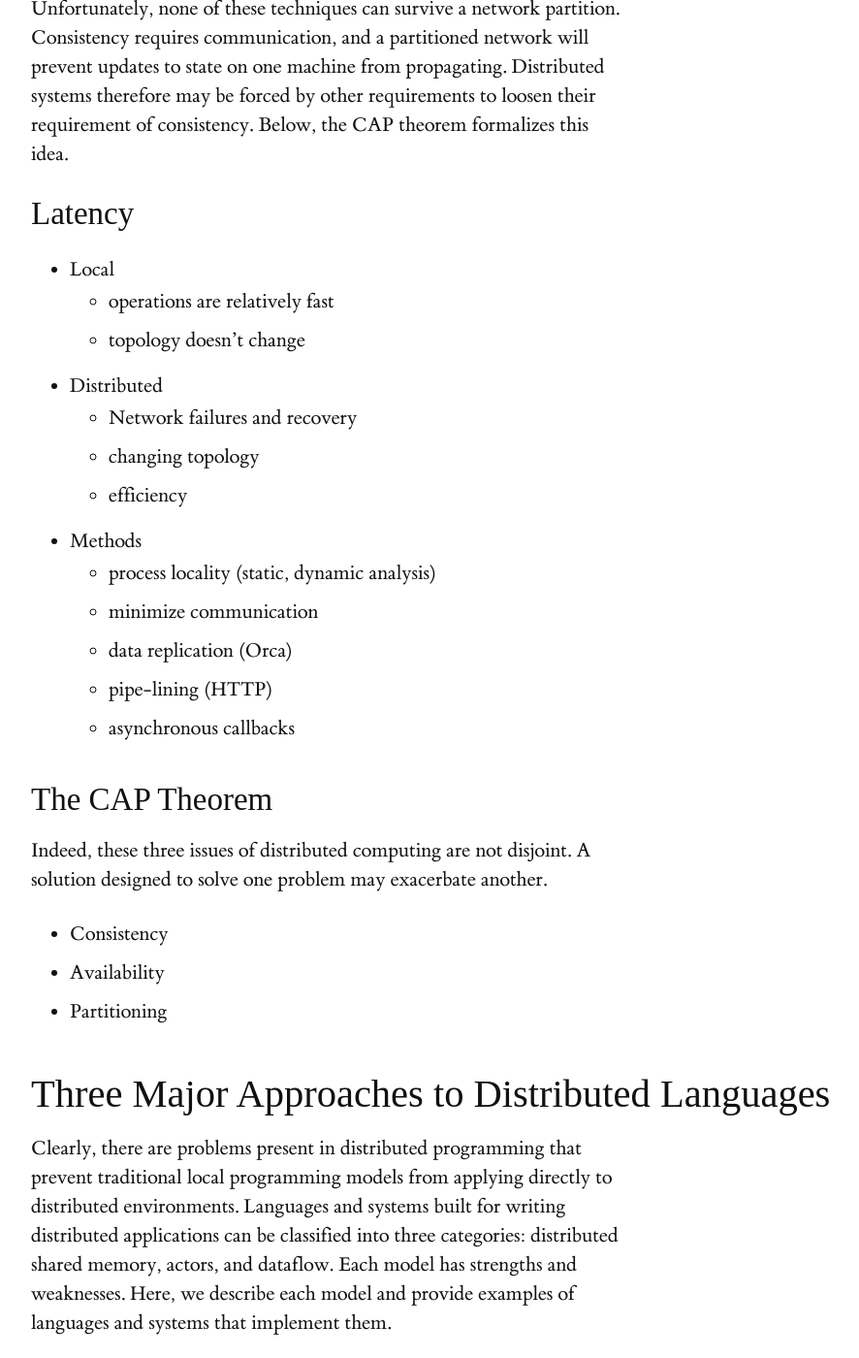
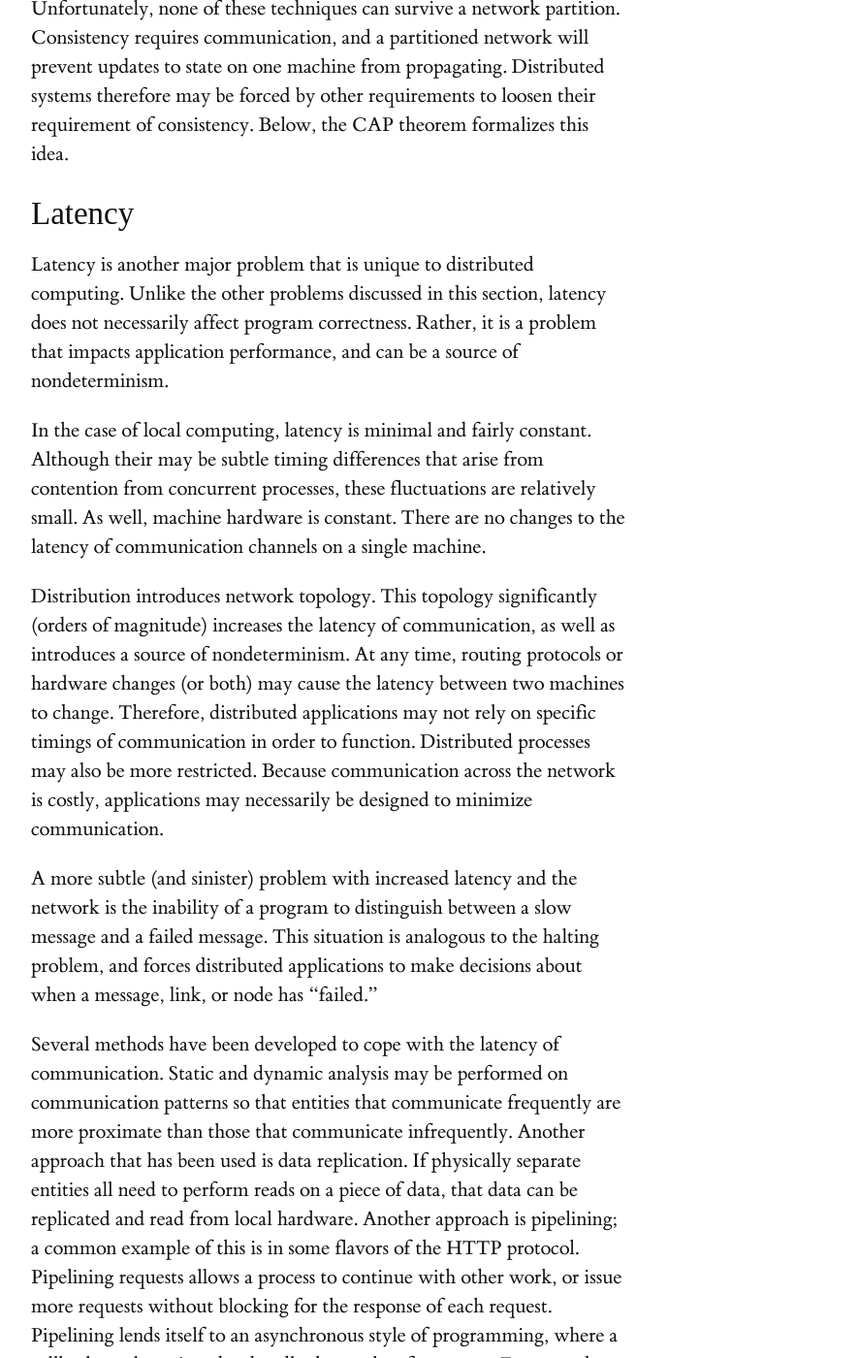
Before and after one commit to heathermiller/dist-prog-book, a Jekyll site: the page built from chapter/4/dist-langs.md, in a window 1280 px wide and 1400 px high, scrolled down 3370 px. Shown: the whole window at 97% size, without its empty margins (128-1014 px from the left). Built offline with Jekyll 4.4.1, drawn with Linux system fonts in a browser that asks for light colours; some web fonts are replaced; some of the changed text lies outside the part shown.

Commit message:
progress

```diff
--- a/chapter/4/dist-langs.md
+++ b/chapter/4/dist-langs.md
@@ -77,30 +77,49 @@
 
 ### Latency
 
-* Local
-  * operations are relatively fast
-  * topology doesn't change
+Latency is another major problem that is unique to distributed computing.
+Unlike the other problems discussed in this section, latency does not necessarily affect program correctness.
+Rather, it is a problem that impacts application performance, and can be a source of nondeterminism.
 
-* Distributed
-  * Network failures and recovery
-  * changing topology
-  * efficiency
+In the case of local computing, latency is minimal and fairly constant.
+Although their may be subtle timing differences that arise from contention from concurrent processes, these fluctuations are relatively small.
+As well, machine hardware is constant.
+There are no changes to the latency of communication channels on a single machine.
 
-* Methods
-  * process locality (static, dynamic analysis)
-  * minimize communication
-  * data replication (Orca)
-  * pipe-lining (HTTP)
-  * asynchronous callbacks
+Distribution introduces network topology.
+This topology significantly (orders of magnitude) increases the latency of communication, as well as introduces a source of nondeterminism.
+At any time, routing protocols or hardware changes (or both) may cause the latency between two machines to change.
+Therefore, distributed applications may not rely on specific timings of communication in order to function.
+Distributed processes may also be more restricted.
+Because communication across the network is costly, applications may necessarily be designed to minimize communication.
+
+A more subtle (and sinister) problem with increased latency and the network is the inability of a program to distinguish between a slow message and a failed message.
+This situation is analogous to the halting problem, and forces distributed applications to make decisions about when a message, link, or node has "failed."
+
+Several methods have been developed to cope with the latency of communication.
+Static and dynamic analysis may be performed on communication patterns so that entities that communicate frequently are more proximate than those that communicate infrequently.
+Another approach that has been used is data replication.
+If physically separate entities all need to perform reads on a piece of data, that data can be replicated and read from local hardware.
+Another approach is pipelining; a common example of this is in some flavors of the HTTP protocol.
+Pipelining requests allows a process to continue with other work, or issue more requests without blocking for the response of each request.
+Pipelining lends itself to an asynchronous style of programming, where a callback can be assigned to handle the results of a request.
+*Futures* and *promises* have built on this programming style, allowing computations to be queued, and performed when the value of a future or promise is resolved.
 
 ### The CAP Theorem
 
-Indeed, these three issues of distributed computing are not disjoint.
-A solution designed to solve one problem may exacerbate another.
+Indeed, the three problems outlined above are not independent, and a solution for one may come at the cost of *amplifying* the effects of another.
+For example, let's suppose when a request to our system arrives, a response should be issued as soon as possible.
+Here, we want to minimize latency.
+Unfortunately, this may come at the cost of consistency.
+We are forced to either (1) honor latency and send a possibly inconsistent result, or (2) honor consistency and wait for the distributed system to synchronize before replying.
 
-* Consistency
-* Availability
-* Partitioning
+The CAP theorem { // TODO cite CAP } formalizes this notion.
+CAP stands for Consistency, Availability, and tolerance to Partitioning.
+The theorem states that a distributed system may only have two of these three properties.
+
+Since its introduction, experience suggests this theorem is not as rigid as was originally proposed { // TODO cite 12 years later }.
+In practice, for example, rareness of network partitioning makes satisfaction of all three easier.
+As well, advancements in consistency models, such as CRDT's { // TODO cite CRDT's paper }, make balancing consistency and availability flexible to the requirements of the system.
 
 ## Three Major Approaches to Distributed Languages
 
```
